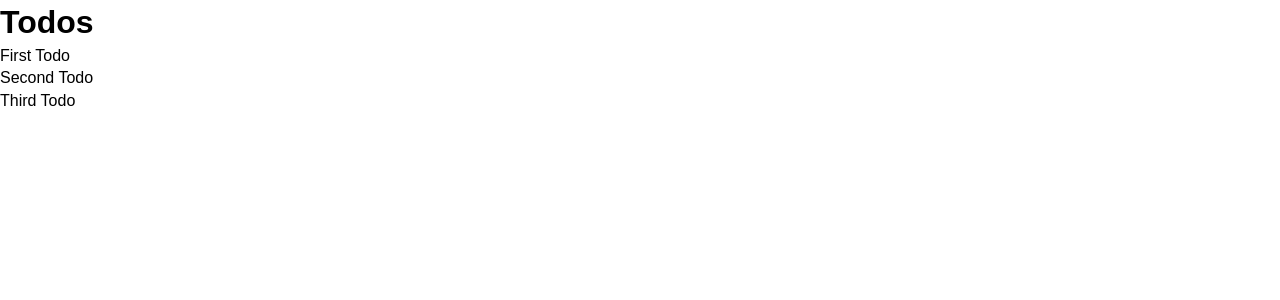
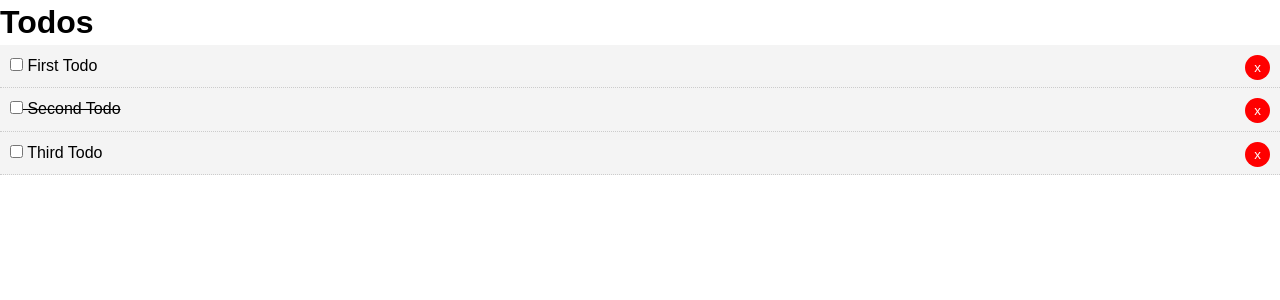
Before and after one commit to GoodGuyGregory/p422-codes, an Angular app in the folder tutorials/angular-crash-course/angular-crash-todolist/: page / in a window 1280 px wide. Shown: the top 300 px of the page. Built offline with nearby package versions, Linux system fonts and the light colour scheme.

Commit message:
adds dynamic class binding to todo-items with dir

```diff
--- a/tutorials/angular-crash-course/angular-crash-todolist/src/app/components/todo-item/todo-item.component.html
+++ b/tutorials/angular-crash-course/angular-crash-todolist/src/app/components/todo-item/todo-item.component.html
@@ -1,3 +1,9 @@
-<p>
-    {{todo.title}}
-</p>
+<!-- All components must have contents wrapped in a single div tag -->
+<!--  [ngClass] allows for dynamic class renaming -->
+<div [ngClass]="setClasses()">
+    <p>
+        <input type="checkbox" />
+        {{todo.title}}
+        <button class="del">x</button>
+    </p>
+</div>
--- a/tutorials/angular-crash-course/angular-crash-todolist/src/app/components/todo-item/todo-item.component.ts
+++ b/tutorials/angular-crash-course/angular-crash-todolist/src/app/components/todo-item/todo-item.component.ts
@@ -1,5 +1,5 @@
 // adds input because we are passing the todos in from another component
-import { Component, OnInit, Input} from '@angular/core';
+import { Component, OnInit, Input } from '@angular/core';
 import { Todo } from 'src/app/models/Todo';
 
 @Component({
@@ -16,4 +16,16 @@ export class TodoItemComponent implements OnInit {
   ngOnInit(): void {
   }
 
+  //  METHODS Go here
+  // sets dynamic classes you wish to add to your component's elements
+  setClasses() {
+    let classes = {
+      todo: true,
+      //  sets the class for the todos based on completion to 'is-completed'
+      'is-complete': this.todo.completed
+    }
+
+    return classes;
+  }
+
 }
--- a/tutorials/angular-crash-course/angular-crash-todolist/src/app/components/todos/todos.component.ts
+++ b/tutorials/angular-crash-course/angular-crash-todolist/src/app/components/todos/todos.component.ts
@@ -26,14 +26,14 @@ export class TodosComponent implements OnInit {
       {
         id: 2,
         title: 'Second Todo',
-        completed: false
+        completed: true
       },
       {
         id: 3,
         title: 'Third Todo',
         completed: false
       },
-  ]
+    ]
   }
 
 }
```
